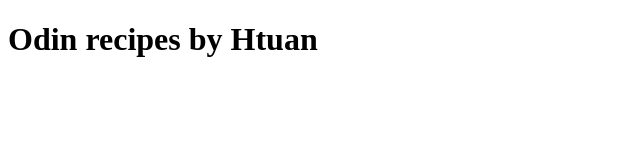
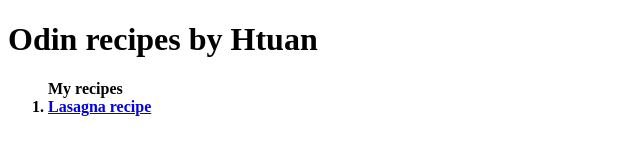
Before and after one commit to hoangtuan0201/odin-recipes, a plain HTML site: page 00-odin-project/index.html in a window 1280 px wide. Shown: the whole page, without its empty margins (0-640 px from the left). Drawn offline with Linux system fonts and the light colour scheme.

Commit message:
new update

```diff
--- a/00-odin-project/index.html
+++ b/00-odin-project/index.html
@@ -8,6 +8,8 @@
     <h1>
         Odin recipes by Htuan
     </h1>
-
+    <ol><strong>My recipes</strong>
+        <li style="font-weight: bold;"><a href="recipes/lasagna.html"> Lasagna recipe</a></li>
+    </ol>
 </body>
 </html>
```
